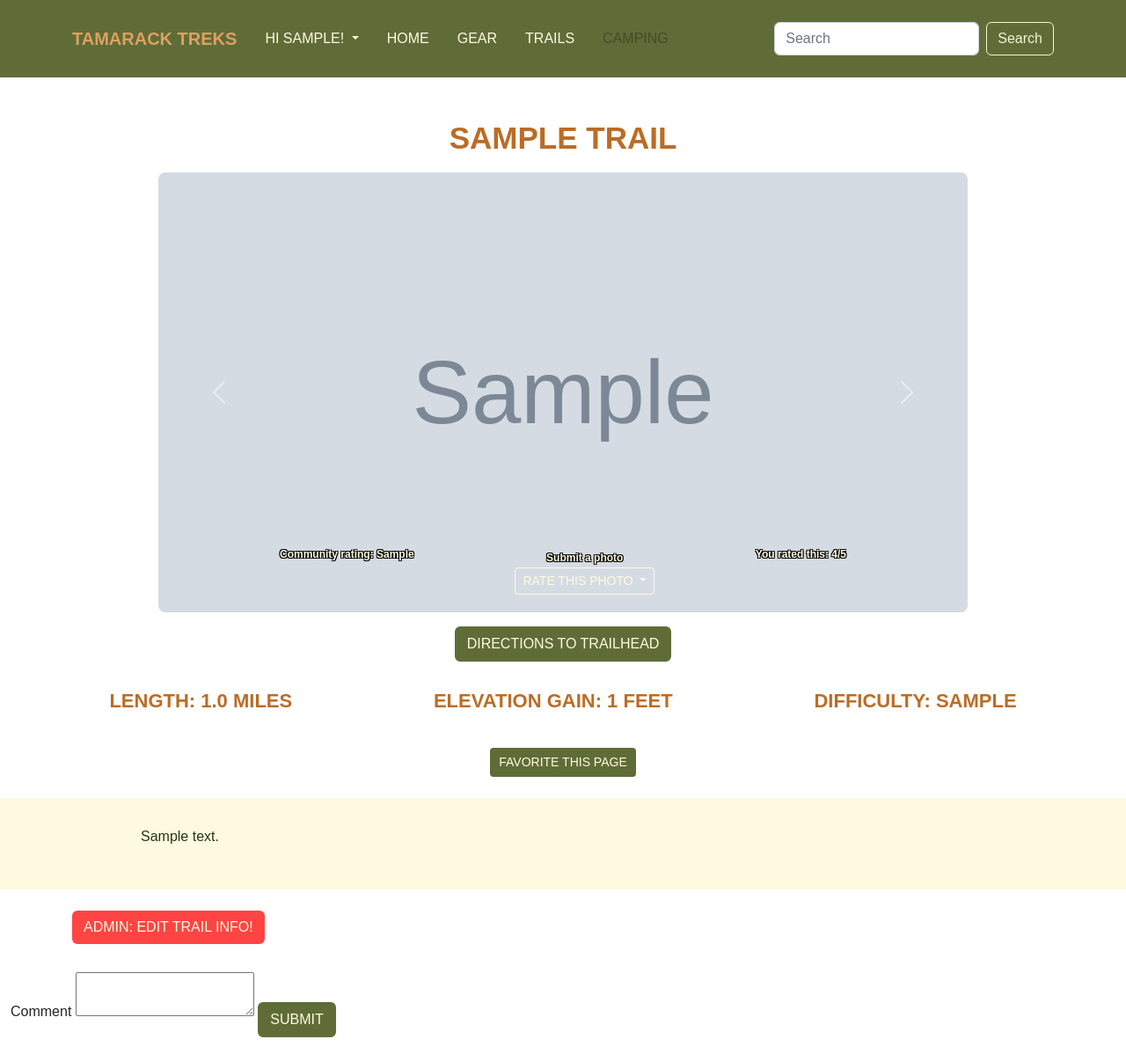
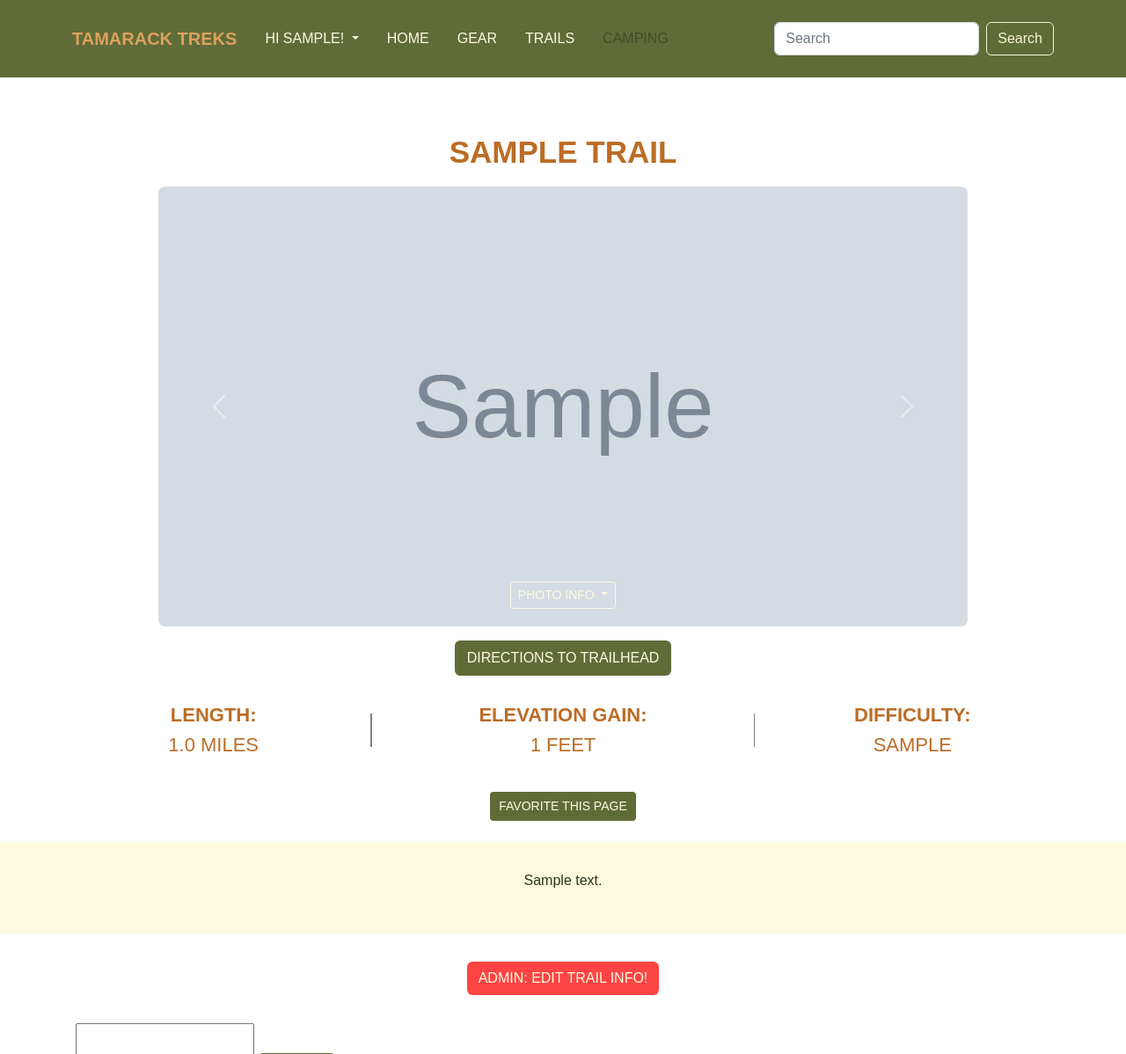
Before and after one commit to DouglasHeinan/tamarack-treks, a Flask app: page /1/view_trail in a window 1280 px wide. Shown: the top 1198 px of the page at 88% size. Run offline with Flask 2, Linux system fonts and the light colour scheme; a user stored in the database is signed in; tables that the repository leaves empty hold one stand-in row (values such as "Sample post"); grey boxes marked "Sample" are stand-in pictures; some libraries are stand-ins or nearby versions; some web fonts are replaced.

Commit message:
more adjustments to view-trail page.

```diff
--- a/hiking_blog/static/css/styles.css
+++ b/hiking_blog/static/css/styles.css
@@ -87,6 +87,15 @@ body {
     --bs-dropdown-link-hover-bg: none;
 }
 
+.more-link {
+    color: #606c38;
+    text-transform: uppercase;
+    transition-duration: 0.5s;
+}
+
+.more-link:hover {
+    color: #283618;
+}
 
 /*----------------------NAVBAR----------------------*/
 .navbar {
@@ -493,6 +502,11 @@ h5.listing-info:nth-child(odd) {
 }
 
 /*-----------------VIEW TRAIL PAGE------------------*/
+.view-gear-body {
+    margin-top: 2em;
+    text-align: center;
+}
+
 .trail-title {
     font-size: 35px;
     font-weight: bold;
@@ -538,21 +552,18 @@ a.trail-carousel-font:hover {
     color: #dda15e;
 }
 
+.submit-photo {
+    display: flex;
+    align-items: center;
+    justify-content: center;
+}
+
 .trail-carousel-caption {
     display: flex;
-    align-items: flex-start;
-    justify-content: space-between;
+    align-items: center;
+    justify-content: center;
     bottom: 0;
     top: auto;
-    flex: 1 1 0;
-}
-
-.trail-carousel-caption-sm {
-    display: flex;
-    align-items: center;
-    bottom: 0;
-    top: auto;
-    display: none;
 }
 
 .trail-ratings-dropdown {
@@ -565,6 +576,11 @@ a.trail-carousel-font:hover {
     display: flex;
     flex-direction: column;
     justify-content: space-between;
+    bottom: 0.5em;
+}
+
+.trail-dropdown-bg {
+    background-color: transparent;
 }
 
 .trail-dropdown-btn {
@@ -581,7 +597,6 @@ a.trail-carousel-font:hover {
 }
 
 .trail-info-and-links {
-    text-align: center;
     max-width: 95%;
     margin: 1em auto;
 }
@@ -596,11 +611,26 @@ a.trail-carousel-font:hover {
     margin: 0.5em;
 }
 
-.trail-attribute {
+.trail-attribute-top {
     font-size: 22px;
     font-weight: bold;
     text-transform: uppercase;
     color: #bc6c25;
+}
+
+.trail-attribute-btm {
+    font-size: 22px;
+    text-transform: uppercase;
+    color: #bc6c25;
+}
+
+.trail-length-display, .trail-elevation-display, .trail-difficulty-display {
+    width: 30%;
+    margin: auto;
+}
+
+.admin-edit-button {
+    margin: 2em auto 1em;
 }
 
 
@@ -630,6 +660,14 @@ a.trail-carousel-font:hover {
     color: #fefae0;
     text-transform: uppercase;
     trasition-duration: 0.5s;
+}
+
+.description-lg {
+    display: block;
+}
+
+.description-sm {
+    display: none;
 }
 
 /*------------------MEDIA QUERIES-------------------*/
@@ -1015,16 +1053,7 @@ a.trail-carousel-font:hover {
     }
 }
 
-@media (max-width:768px) {
-    .trail-carousel-caption {
-        display: none;
-    }
-    .trail-carousel-caption-sm {
-        display: inline-block;
-    }
-}
-
-@media (min-width:541px) and (max-width:768px) {
+@media (min-width:541px) {
     .trail-difficulty-display, .trail-length-display {
         position: relative;
     }
@@ -1042,7 +1071,7 @@ a.trail-carousel-font:hover {
         background: #808080;
         position: absolute;
         bottom: 25%;
-        right: 0;
+        left: 100%;
         height: 50%;
         width: 1.5px;
     }
@@ -1061,12 +1090,21 @@ a.trail-carousel-font:hover {
         border-top: .5px solid #808080;
         border-bottom: .5px solid #808080;
     }
+    .trail-length-display, .trail-elevation-display, .trail-difficulty-display {
+        width: 80%;
+    }
 }
 
 /*--------------MEDIA VIEW GEAR/TRAILS--------------*/
 @media (max-width:768px) {
     .paragraph-spacing {
         width: 85%;
+    }
+    .description-lg {
+        display: none;
+    }
+    .description-sm {
+        display: block;
     }
 }
 
--- a/hiking_blog/trails/templates/view_trail.html
+++ b/hiking_blog/trails/templates/view_trail.html
@@ -2,7 +2,7 @@
 {% extends 'layout.html' %}
 
 {% block content %}
-<div class="mt-3">
+<div class="view-gear-body">
     <h3 class="trail-title">{{ trail.name.title() }}</h3>
     <div class="trail-carousel-container">
         <div id="carouselControls" class="carousel slide carousel-main carousel-fade" data-ride="carousel" data-interval="7000">
@@ -14,7 +14,7 @@
                 <div class="carousel-item carouselImage trail-img-container">
                 {% endif %}
                     <img class="d-block w-100 trail-page-carousel-img" src="{{ url_for('trail_bp.display_trail_pics', file_name=pic.img) }}" alt="First slide">
-                    <div class="carousel-caption trail-carousel-caption-sm dropdown">
+                    <div class="carousel-caption trail-carousel-caption dropdown">
                         <a class="btn btn-sm trail-dropdown-btn dropdown-toggle"
                            role="button"
                            id="smScreenDropdown"
@@ -23,7 +23,7 @@
                            href="#">
                             Photo info
                         </a>
-                        <div class="dropdown-menu dropdown-bg" aria-labelledby="smScreenDropdown">
+                        <div class="dropdown-menu trail-dropdown-bg" aria-labelledby="smScreenDropdown">
                             <div class="dropdown-item">
                                 {% if pic.community_rating != "Be the first to rate this photo!" %}
                                 <p class="trail-carousel-font">Community rating: {{ pic.community_rating }}</p>
@@ -87,60 +87,54 @@
                             </div>
                         </div>
                     </div>
-                    <div class="carousel-caption trail-carousel-caption">
-                        {% if pic.community_rating != "Be the first to rate this photo!" %}
-                        <p class="trail-carousel-font">Community rating: {{ pic.community_rating }}</p>
-                        {% else %}
-                        <p class="trail-carousel-font">{{ pic.community_rating }}</p>
-                        {% endif %}
-                        {% if current_user.is_authenticated %}
-                        <div class="rating-and-submit">
-                            {% if current_user.is_authenticated %}
-                            <div class="">
-                                <a href="{{ url_for('trail_bp.add_trail_pic', trail_id=trail.id) }}" class="no-underline trail-carousel-font">
-                                Submit a photo
-                                </a>
-                            </div>
-                            {% endif %}
-                            <div class="dropdown">
-                                <a class="btn btn-sm trail-dropdown-btn dropdown-toggle"
-                                   role="button"
-                                   id="photoRatingDropdown"
-                                   data-bs-toggle="dropdown"
-                                   aria-expanded="false"
-                                   href="#">
-                                    Rate this photo
-                                </a>
-                                <div class="dropdown-menu dropdown-bg" aria-labelledby="photoRatingDropdown">
-                                    <a href="{{ url_for('user_profile_bp.rate_photo', user_id=current_user.id, photo_id=pic.id, trail_id=trail.id, rating='5') }}" class="dropdown-item trail-carousel-font">
-                                        5
-                                    </a>
-                                    <a href="{{ url_for('user_profile_bp.rate_photo', user_id=current_user.id, photo_id=pic.id, trail_id=trail.id, rating='4') }}" class="dropdown-item trail-carousel-font">
-                                        4
-                                    </a>
-                                    <a href="{{ url_for('user_profile_bp.rate_photo', user_id=current_user.id, photo_id=pic.id, trail_id=trail.id, rating='3') }}" class="dropdown-item trail-carousel-font">
-                                        3
-                                    </a>
-                                    <a href="{{ url_for('user_profile_bp.rate_photo', user_id=current_user.id, photo_id=pic.id, trail_id=trail.id, rating='2') }}" class="dropdown-item trail-carousel-font">
-                                        2
-                                    </a>
-                                    <a href="{{ url_for('user_profile_bp.rate_photo', user_id=current_user.id, photo_id=pic.id, trail_id=trail.id, rating='1') }}" class="dropdown-item trail-carousel-font">
-                                        1
-                                    </a>
-                                </div>
-                            </div>
-                        </div>
-                        {% if pic.id not in user_rated_pic_ids %}
-                        <p class="trail-carousel-font">You haven't rated this photo.</p>
-                        {% else %}
-                        {% for rated_pic in current_user.rated_pics %}
-                        {% if rated_pic.photo_id == pic.id %}
-                        <p class="trail-carousel-font">You rated this: {{ rated_pic.rating }}/5</p>
-                        {% endif %}
-                        {% endfor %}
-                        {% endif %}
-                        {% endif %}
-                    </div>
+<!--                    <div class="carousel-caption trail-carousel-caption">-->
+<!--                        {% if pic.community_rating != "Be the first to rate this photo!" %}-->
+<!--                        <p class="trail-carousel-font">Community rating: {{ pic.community_rating }}</p>-->
+<!--                        {% else %}-->
+<!--                        <p class="trail-carousel-font">{{ pic.community_rating }}</p>-->
+<!--                        {% endif %}-->
+<!--                        {% if current_user.is_authenticated %}-->
+<!--                        <div class="dropdown rating-btn">-->
+<!--                            <a class="btn btn-sm trail-dropdown-btn dropdown-toggle"-->
+<!--                               role="button"-->
+<!--                               id="photoRatingDropdown"-->
+<!--                               data-bs-toggle="dropdown"-->
+<!--                               aria-expanded="false"-->
+<!--                               href="#">-->
+<!--                                Rate this photo-->
+<!--                            </a>-->
+<!--                            <div class="dropdown-menu dropdown-bg" aria-labelledby="photoRatingDropdown">-->
+<!--                                <a href="{{ url_for('user_profile_bp.rate_photo', user_id=current_user.id, photo_id=pic.id, trail_id=trail.id, rating='5') }}" class="dropdown-item trail-carousel-font">-->
+<!--                                    5-->
+<!--                                </a>-->
+<!--                                <a href="{{ url_for('user_profile_bp.rate_photo', user_id=current_user.id, photo_id=pic.id, trail_id=trail.id, rating='4') }}" class="dropdown-item trail-carousel-font">-->
+<!--                                    4-->
+<!--                                </a>-->
+<!--                                <a href="{{ url_for('user_profile_bp.rate_photo', user_id=current_user.id, photo_id=pic.id, trail_id=trail.id, rating='3') }}" class="dropdown-item trail-carousel-font">-->
+<!--                                    3-->
+<!--                                </a>-->
+<!--                                <a href="{{ url_for('user_profile_bp.rate_photo', user_id=current_user.id, photo_id=pic.id, trail_id=trail.id, rating='2') }}" class="dropdown-item trail-carousel-font">-->
+<!--                                    2-->
+<!--                                </a>-->
+<!--                                <a href="{{ url_for('user_profile_bp.rate_photo', user_id=current_user.id, photo_id=pic.id, trail_id=trail.id, rating='1') }}" class="dropdown-item trail-carousel-font">-->
+<!--                                    1-->
+<!--                                </a>-->
+<!--                                <a href="{{ url_for('trail_bp.add_trail_pic', trail_id=trail.id) }}" class="dropdown-item trail-carousel-font">-->
+<!--                                Submit a photo-->
+<!--                                </a>-->
+<!--                            </div>-->
+<!--                        </div>-->
+<!--                        {% if pic.id not in user_rated_pic_ids %}-->
+<!--                        <p class="trail-carousel-font">You haven't rated this photo.</p>-->
+<!--                        {% else %}-->
+<!--                        {% for rated_pic in current_user.rated_pics %}-->
+<!--                        {% if rated_pic.photo_id == pic.id %}-->
+<!--                        <p class="trail-carousel-font">You rated this: {{ rated_pic.rating }}/5</p>-->
+<!--                        {% endif %}-->
+<!--                        {% endfor %}-->
+<!--                        {% endif %}-->
+<!--                        {% endif %}-->
+<!--                    </div>-->
                 </div>
                 {% endfor %}
             </div>
@@ -164,17 +158,20 @@
             <div class="trail-info">
                 <div class="trail-length-display">
                     <div class="trail-info-or-link trail-length">
-                        <h5 class="trail-attribute">Length: {{ trail.hiking_dist }} miles</h5>
+                        <h5 class="trail-attribute-top">Length:</h5>
+                        <h5 class="trail-attribute-btm">{{ trail.hiking_dist }} miles</h5>
                     </div>
                 </div>
                 <div class="trail-elevation-display">
                     <div class="trail-info-or-link trail-elevation">
-                        <h5 class="trail-attribute">Elevation Gain: {{ trail.elev_change }} feet</h5>
+                        <h5 class="trail-attribute-top">Elevation Gain:</h5>
+                        <h5 class="trail-attribute-btm">{{ trail.elev_change }} feet</h5>
                     </div>
                 </div>
                 <div class="trail-difficulty-display">
                     <div class="trail-info-or-link trail-difficulty">
-                        <h5 class="trail-attribute">Difficulty: {{ trail.difficulty }}</h5>
+                        <h5 class="trail-attribute-top">Difficulty:</h5>
+                        <h5 class="trail-attribute-btm">{{ trail.difficulty }}</h5>
                     </div>
                 </div>
             </div>
@@ -198,15 +195,29 @@
     </div>
     <div class="section-background-two">
         <div class="paragraph-spacing">
-            {% if trail.description|length < 500 %}
-            <p class="body-font">{{ trail.description }}</p>
-            {% else %}
-            <p class="body-font">{{ trail.description[:400] }}<span><a href="#"> ...more</a></span></p>
-            {% endif %}
+            <p class="body-font description-lg">{{ trail.description }}</p>
+            <p class="body-font description-sm">{{ trail.description[:400] }}<span><button type="button" class="btn btn-sm user-button" data-bs-toggle="modal" data-bs-target="#trailDescriptionModal"> ...more</button></span></p>
         </div>
+
+        <div class="modal fade" id="trailDescriptionModal" tabindex="-1" aria-labelledby="trailDescriptionLabel" aria-hidden="true">
+            <div class="modal-dialog">
+                <div class="modal-content">
+                    <div class="modal-header">
+                        <h1 class="modal-title fs-5" id="trailDescriptionLabel">{{ trail.name }}</h1>
+                            <button type="button" class="btn-close" data-bs-dismiss="modal" aria-label="Close"></button>
+                            </div>
+                            <div class="modal-body">
+                                {{ trail.description }}
+                            </div>
+                            <div class="modal-footer">
+                                <button type="button" class="btn btn-sm user-button" data-bs-dismiss="modal">Close</button>
+                        </div>
+                    </div>
+                </div>
+            </div>
     </div>
     {% if current_user.is_admin %}
-    <div class="container my-4">
+    <div class="admin-edit-button">
         <a class="btn admin-button" href="{{ url_for('admin_bp.edit_trail', trail_id=trail.id) }}">
             Admin: Edit trail info!
         </a>
```
